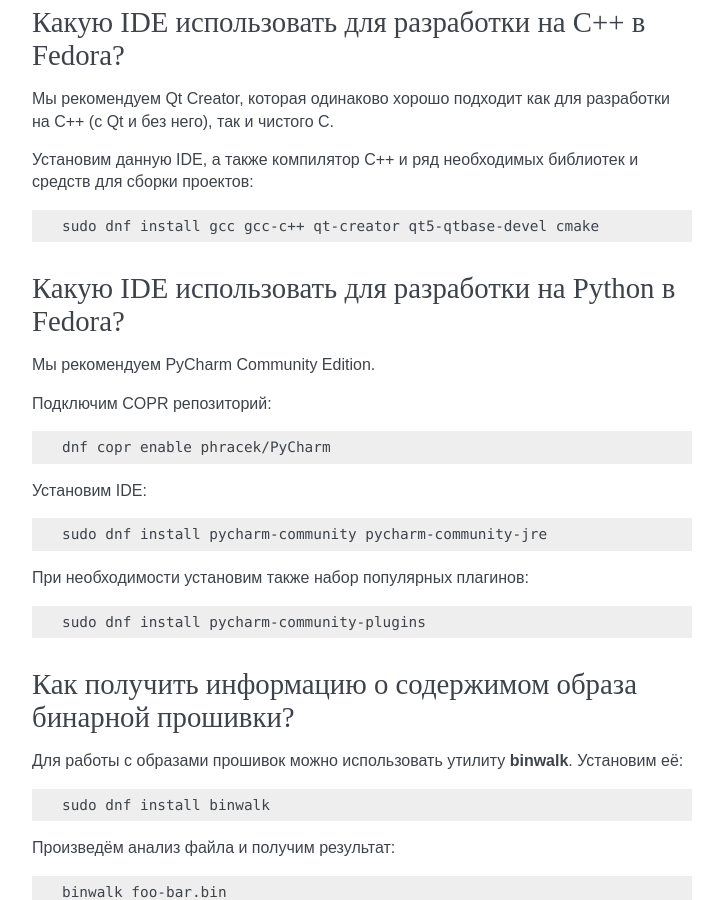
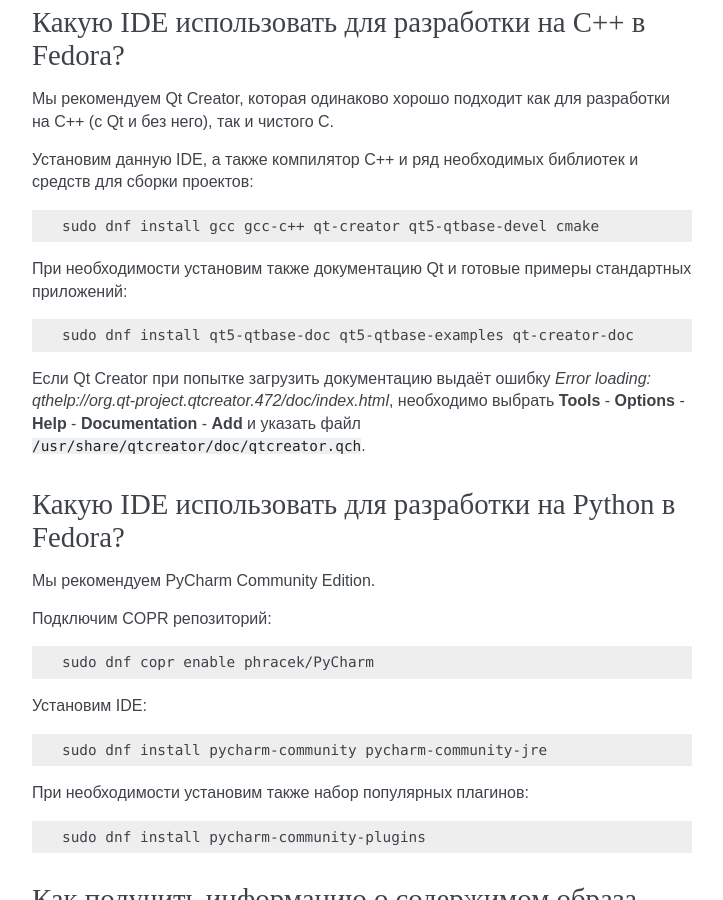
Before and after one commit to RussianFedora/FAQ, a Sphinx documentation site: the page built from source/development.rst, in a window 1280 px wide and 900 px high, scrolled down 11045 px. Shown: the whole window, without its empty margins (388-1111 px from the left). Built offline with Sphinx 7.4.7, drawn with Linux system fonts in a browser that asks for light colours.

Commit message:
Updated Qt Creator question: added documentation.

```diff
--- a/source/development.rst
+++ b/source/development.rst
@@ -606,6 +606,14 @@
 
     sudo dnf install gcc gcc-c++ qt-creator qt5-qtbase-devel cmake
 
+При необходимости установим также документацию Qt и готовые примеры стандартных приложений:
+
+.. code-block:: text
+
+    sudo dnf install qt5-qtbase-doc qt5-qtbase-examples qt-creator-doc
+
+Если Qt Creator при попытке загрузить документацию выдаёт ошибку *Error loading: qthelp://org.qt-project.qtcreator.472/doc/index.html*, необходимо выбрать **Tools** - **Options** - **Help** - **Documentation** - **Add** и указать файл ``/usr/share/qtcreator/doc/qtcreator.qch``.
+
 .. index:: python, ide, pycharm
 .. _python-ide:
 
@@ -618,7 +626,7 @@
 
 .. code-block:: text
 
-    dnf copr enable phracek/PyCharm
+    sudo dnf copr enable phracek/PyCharm
 
 Установим IDE:
 
```
